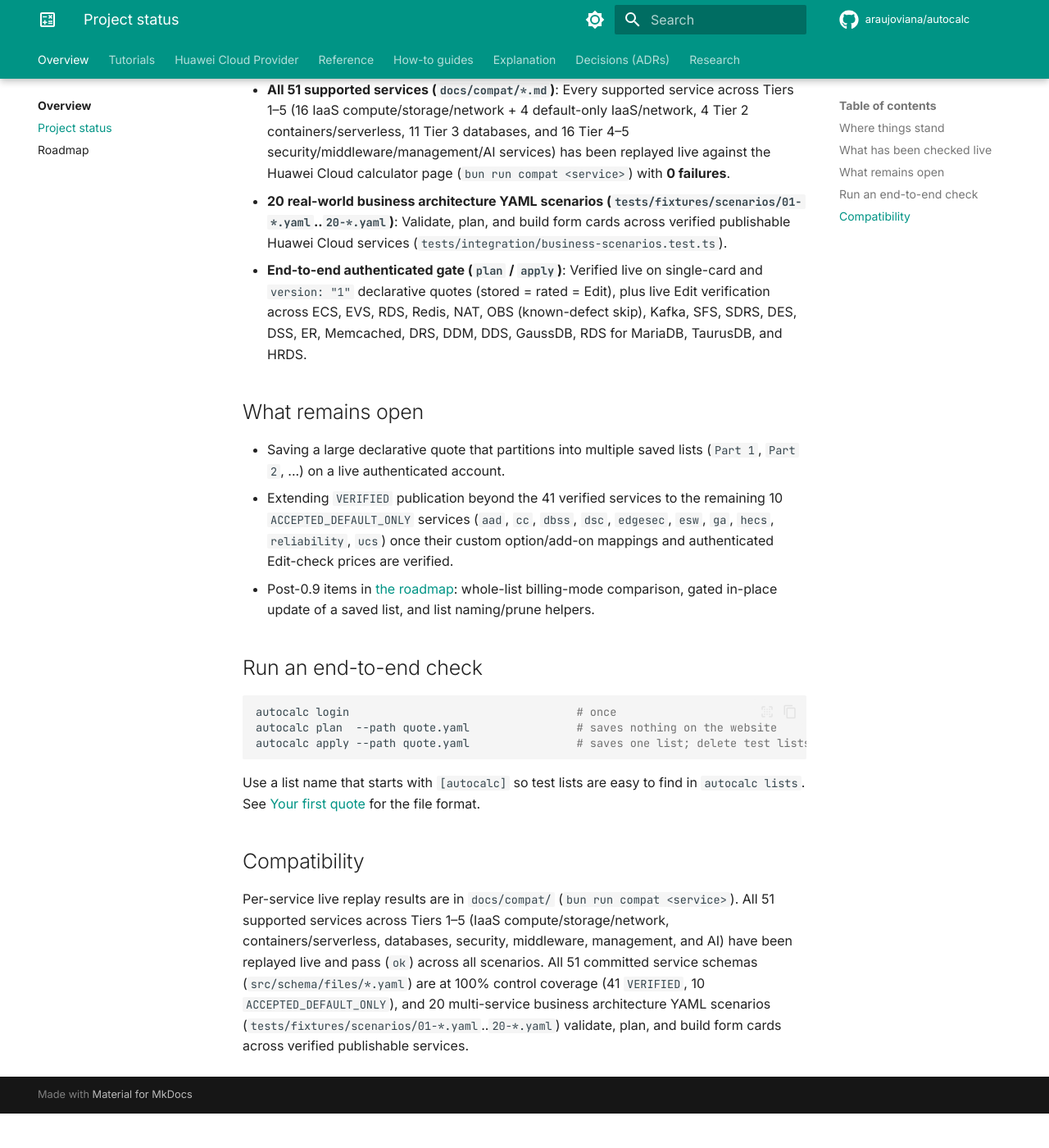
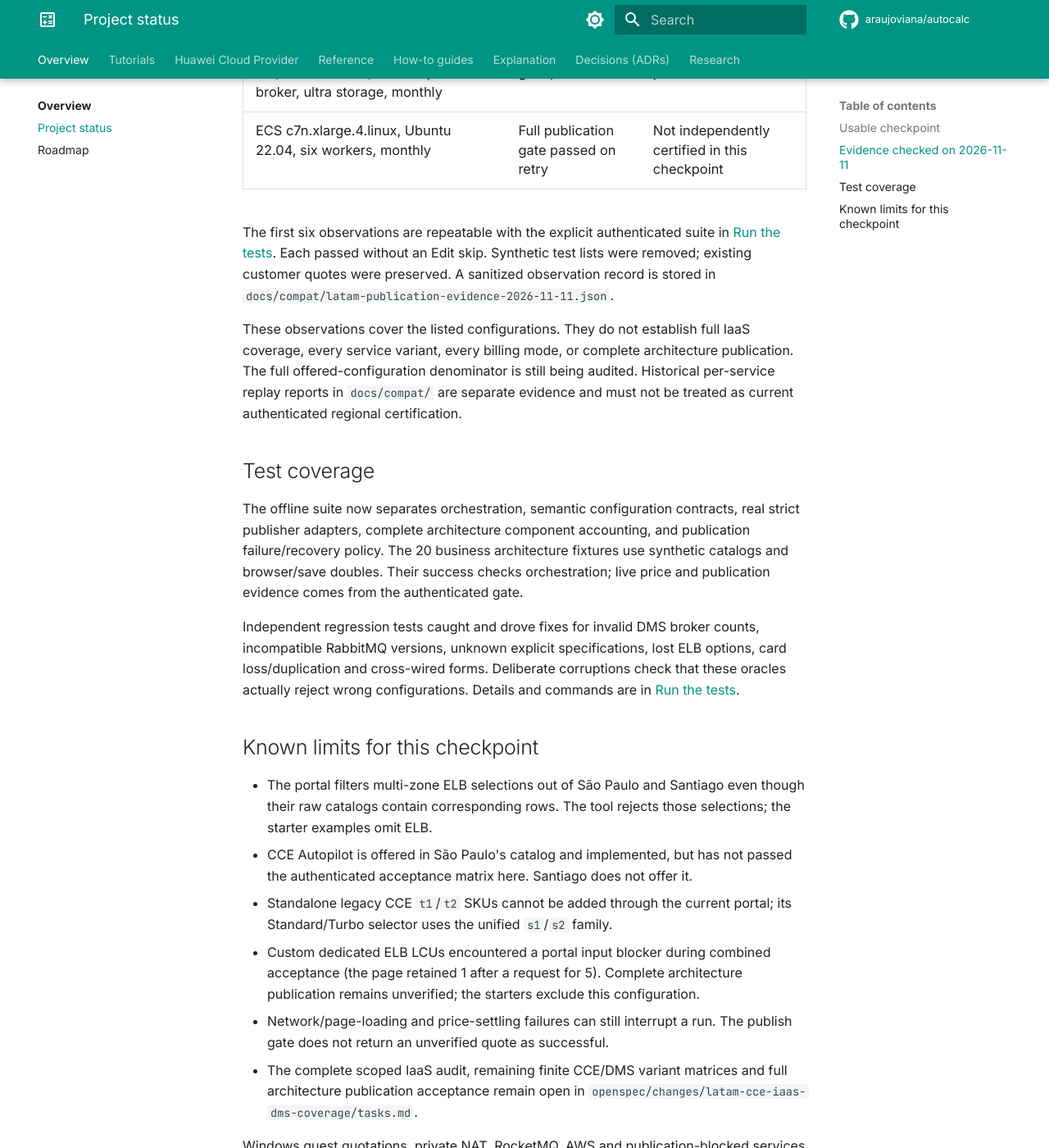
Before and after one commit to araujoviana/autocalc, an MkDocs documentation site: the page built from docs/status.md, in a window 1280 px wide and 1400 px high, scrolled down 949 px. Shown: the whole window at 82% size. Built offline with MkDocs 1.6.1 and Material for MkDocs 9.7.7, drawn with Linux system fonts in a browser that asks for light colours; comment, search, counter and statistics services are not loaded; before the commit the page ends 2307 px from its top, so only the background shows below that; some of the changed text lies outside the part shown.

Commit message:
fix(latam): reject unavailable ELB modes and provide verified quotation starters

````diff
--- a/docs/status.md
+++ b/docs/status.md
@@ -1,43 +1,77 @@
 # Project status
 
-Last updated 2026-11-08. This page is the starting point
-for whoever picks the work up; the detail lives in the pages it links.
+Last updated 2026-11-11. The current implementation is TypeScript on Bun, version
+0.6.0. The LATAM work is available on the local
+`feat/latam-cce-iaas-dms-coverage` branch; it has not been merged or released.
+There are 51 committed service schemas. The publication registry labels
+41 verified services; this label does not certify every regional configuration.
 
-## Where things stand
+## Usable checkpoint
 
-The implementation is TypeScript on Bun (v0.4.0, [ADR-0017](adr/0017-typescript-on-bun-is-the-target.md)).
-All three layers of the declarative design exist and are covered by the offline suite
-([architecture](explanation/architecture.md)):
+The current focus is quotation use in São Paulo (`sa-brazil-1`) and Santiago
+(`la-south-2`). Start with `examples/latam-sao-paulo.yaml` or
+`examples/latam-santiago.yaml` and the commands in `examples/README.md`.
+These starters include the verified CCE, Kafka and RabbitMQ configurations below.
+They omit worker, disk, network and ingress charges, which must be quoted separately.
 
-| Layer | State |
-|---|---|
-| Declarative (`src/core/compiler/`) | Implemented and tested: units, templates, expander, normalizer, canonical IR, lock file, wire budgeting, partitioning, logical-to-physical card splitting, and all 4 circuit-breaker degradation tiers (`FULL_GATE_VERIFIED`, `RATING_VERIFIED_EDIT_SKIPPED`, `CACHED_CATALOG_ESTIMATE`, `EXPORT_ONLY`). The catalog anomaly guard flags yearly cards in `autocalc plan` |
-| Canonical (`src/core/quote/`, `quote-file.ts`) | Implemented: ranking, drafts, run records, plan and apply across both legacy `cards:` and declarative `version: "1"` quote files |
-| Vendor (`src/providers/`, `src/core/page/`, `gate.ts`, `src/schema/`) | Implemented: catalog, rating, page encoder, 100% mapped schemas across all 51 committed service files (41 `VERIFIED`, 10 `ACCEPTED_DEFAULT_ONLY`), publish gate |
+Plan totals include primary SKU prices. Publication rates the actual card products,
+including add-ons, and checks stored, rating-engine and Edit prices before returning
+a share link. Use that verified published total for a quotation.
 
-## What has been checked live
+## Evidence checked on 2026-11-11
 
-- **All 51 supported services (`docs/compat/*.md`)**: Every supported service across Tiers 1–5 (16 IaaS compute/storage/network + 4 default-only IaaS/network, 4 Tier 2 containers/serverless, 11 Tier 3 databases, and 16 Tier 4–5 security/middleware/management/AI services) has been replayed live against the Huawei Cloud calculator page (`bun run compat <service>`) with **0 failures**.
-- **20 real-world business architecture YAML scenarios (`tests/fixtures/scenarios/01-*.yaml`..`20-*.yaml`)**: Validate, plan, and build form cards across verified publishable Huawei Cloud services (`tests/integration/business-scenarios.test.ts`).
-- **End-to-end authenticated gate (`plan` / `apply`)**: Verified live on single-card and `version: "1"` declarative quotes (stored = rated = Edit), plus live Edit verification across ECS, EVS, RDS, Redis, NAT, OBS (known-defect skip), Kafka, SFS, SDRS, DES, DSS, ER, Memcached, DRS, DDM, DDS, GaussDB, RDS for MariaDB, TaurusDB, and HRDS.
+| Configuration | São Paulo | Santiago |
+|---|---|---|
+| CCE Standard/Turbo, HA, 50-node scale, monthly, one cluster | Full publication gate passed | Full publication gate passed |
+| Kafka c6.2u4g.cluster, three brokers, 200 GB per broker, ultra storage, monthly | Full publication gate passed | Full publication gate passed |
+| RabbitMQ c6.2u4g.cluster, version 3.8, three brokers, 200 GB per broker, ultra storage, monthly | Full publication gate passed | Full publication gate passed |
+| ECS c7n.xlarge.4.linux, Ubuntu 22.04, six workers, monthly | Full publication gate passed on retry | Not independently certified in this checkpoint |
 
-## What remains open
+The first six observations are repeatable with the explicit authenticated suite in
+[Run the tests](how-to/run-tests.md#synthetic-authenticated-publication).
+Each passed without an Edit skip. Synthetic test lists were removed; existing
+customer quotes were preserved. A sanitized observation record is stored in
+`docs/compat/latam-publication-evidence-2026-11-11.json`.
 
-- Saving a large declarative quote that partitions into multiple saved lists (`Part 1`, `Part 2`, ...) on a live authenticated account.
-- Extending `VERIFIED` publication beyond the 41 verified services to the remaining 10 `ACCEPTED_DEFAULT_ONLY` services (`aad`, `cc`, `dbss`, `dsc`, `edgesec`, `esw`, `ga`, `hecs`, `reliability`, `ucs`) once their custom option/add-on mappings and authenticated Edit-check prices are verified.
-- Post-0.9 items in [the roadmap](roadmap.md): whole-list billing-mode comparison, gated in-place update of a saved list, and list naming/prune helpers.
+These observations cover the listed configurations. They do not establish full IaaS
+coverage, every service variant, every billing mode, or complete architecture
+publication. The full offered-configuration denominator is still being audited.
+Historical per-service replay reports in `docs/compat/` are separate evidence and
+must not be treated as current authenticated regional certification.
 
-## Run an end-to-end check
+## Test coverage
 
-```bash
-autocalc login                                  # once
-autocalc plan  --path quote.yaml                # saves nothing on the website
-autocalc apply --path quote.yaml                # saves one list; delete test lists afterwards
-```
+The offline suite now separates orchestration, semantic configuration contracts,
+real strict publisher adapters, complete architecture component accounting, and
+publication failure/recovery policy. The 20 business architecture fixtures use
+synthetic catalogs and browser/save doubles. Their success checks orchestration;
+live price and publication evidence comes from the authenticated gate.
 
-Use a list name that starts with `[autocalc]` so test lists are easy to find in `autocalc lists`.
-See [Your first quote](tutorials/first-quote.md) for the file format.
+Independent regression tests caught and drove fixes for invalid DMS broker counts,
+incompatible RabbitMQ versions, unknown explicit specifications, lost ELB options,
+card loss/duplication and cross-wired forms. Deliberate corruptions check that these
+oracles actually reject wrong configurations. Details and commands are in
+[Run the tests](how-to/run-tests.md#offline-test-scope).
 
-## Compatibility
+## Known limits for this checkpoint
 
-Per-service live replay results are in `docs/compat/` (`bun run compat <service>`). All 51 supported services across Tiers 1–5 (IaaS compute/storage/network, containers/serverless, databases, security, middleware, management, and AI) have been replayed live and pass (`ok`) across all scenarios. All 51 committed service schemas (`src/schema/files/*.yaml`) are at 100% control coverage (41 `VERIFIED`, 10 `ACCEPTED_DEFAULT_ONLY`), and 20 multi-service business architecture YAML scenarios (`tests/fixtures/scenarios/01-*.yaml`..`20-*.yaml`) validate, plan, and build form cards across verified publishable services.
+- The portal filters multi-zone ELB selections out of São Paulo and Santiago even
+  though their raw catalogs contain corresponding rows. The tool rejects those
+  selections; the starter examples omit ELB.
+- CCE Autopilot is offered in São Paulo's catalog and implemented, but has not passed
+  the authenticated acceptance matrix here. Santiago does not offer it.
+- Standalone legacy CCE `t1`/`t2` SKUs cannot be added through the current portal;
+  its Standard/Turbo selector uses the unified `s1`/`s2` family.
+- Custom dedicated ELB LCUs encountered a portal input blocker during combined
+  acceptance (the page retained 1 after a request for 5). Complete architecture
+  publication remains unverified; the starters exclude this configuration.
+- Network/page-loading and price-settling failures can still interrupt a run.
+  The publish gate does not return an unverified quote as successful.
+- The complete scoped IaaS audit, remaining finite CCE/DMS variant matrices and
+  full architecture publication acceptance remain open in
+  `openspec/changes/latam-cce-iaas-dms-coverage/tasks.md`.
+
+Windows guest quotations, private NAT, RocketMQ, AWS and publication-blocked
+services are excluded from this LATAM work. Windows host compatibility remains
+in scope. Schema/control mappings and `VERIFIED` registry labels alone are not
+proof of full live service coverage.
--- a/src/schema/files/elb.yaml
+++ b/src/schema/files/elb.yaml
@@ -48,6 +48,7 @@
   after:
   - calculator_elb_type_elbType
   option: az_type
+  note: São Paulo and Santiago expose only the single-zone selection; multi-zone catalog rows are filtered out by the portal.
 - id: calculator_elb_type_spec_flavorCatagory
   kind: base-radio-group
   title: Specifications
````
Also changed, not shown: examples/README.md (added, +30 -0 lines), openspec/changes/latam-cce-iaas-dms-coverage/tasks.md (+2 -2 lines), 6 other files.
